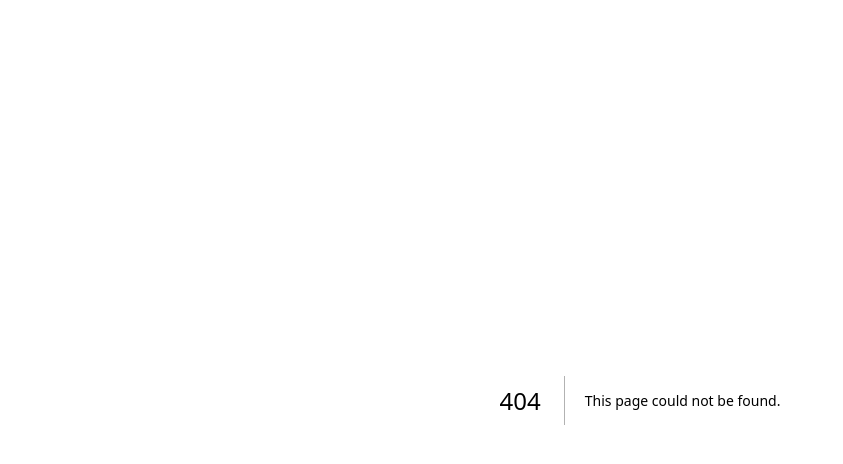
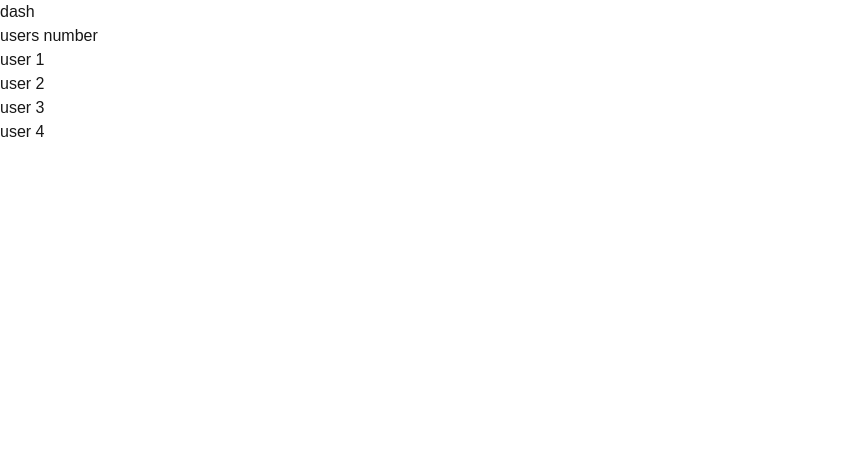
Before and after one commit to amir-mc/webpage, a Next.js app: page /dashboard/users in a window 1280 px wide. Before the commit this address had no page. Shown: the top 464 px of the page, without its empty margins (0-843 px from the left). Built offline with nearby package versions, Linux system fonts and the light colour scheme.

Commit message:
Add files via upload

```diff
--- /dev/null
+++ b/app/(dashboard)/dashboard/admin/page.tsx
@@ -0,0 +1,10 @@
+
+
+const Admin=()=>{
+    return(
+        <p>
+            admin
+        </p>
+    )
+}
+export default Admin
--- /dev/null
+++ b/app/(dashboard)/dashboard/album/page.tsx
@@ -0,0 +1,22 @@
+
+
+const Album = async ()=>{
+    const response=await fetch("https://jsonplaceholder.typicode.com/albums")
+    if(!response.ok){
+        throw new Error('fail')
+    }
+    const mucis=await response.json()
+    return(
+        <>
+            <div className="grid grid-cols-1 sm:grid-cols-2 md:grid-cols">
+                {mucis.map((mucis:{id:number,title:string})=>(
+                    <div key={mucis.id} className="bg-withe shadow-md rounded-lg p-4 trasition t...">
+                        <h3 className="text-lg front-bold mb-2">{mucis.title}</h3>
+                        <p className="text-gary-600">id:{mucis.id}</p>
+                    </div>
+                ))}
+            </div>
+        </>
+    )
+}
+export default Album
--- /dev/null
+++ b/app/(dashboard)/dashboard/users/[id]/page.tsx
@@ -0,0 +1,9 @@
+const Users=({params}:{params:{id:string}})=>{
+    const {id}=params
+    return(
+        <p>
+            users  details {id}
+        </p>
+    )
+}
+export default Users
--- /dev/null
+++ b/app/(dashboard)/dashboard/users/page.tsx
@@ -0,0 +1,27 @@
+import Link from "next/link"
+
+
+const Users=()=>{
+    return(
+        <>
+            <p>
+            users number
+
+        </p>
+        <div>
+            <ul>
+
+              <li>   <Link href="/dashboard/users/1">user 1</Link> </li>
+              <li>    <Link href="/dashboard/users/2">user 2</Link></li>
+              <li>    <Link href="/dashboard/users/3">user 3</Link></li>
+              <li>   <Link href="/dashboard/users/4">user 4</Link></li>
+
+
+            </ul>
+        </div>
+
+        </>
+
+    )
+}
+export default Users
--- /dev/null
+++ b/app/(dashboard)/layout.tsx
@@ -0,0 +1,14 @@
+import React from "react"
+
+const Layout=({children}:{children:React.ReactNode})=>{
+    return(
+        <>
+        <div>
+        <h1>dash</h1>
+        {children}
+        </div>
+        </>
+
+    )
+}
+export default Layout
```
Also changed, not shown: app/(dashboard)/dashboard/fastfood/page.tsx (added).
